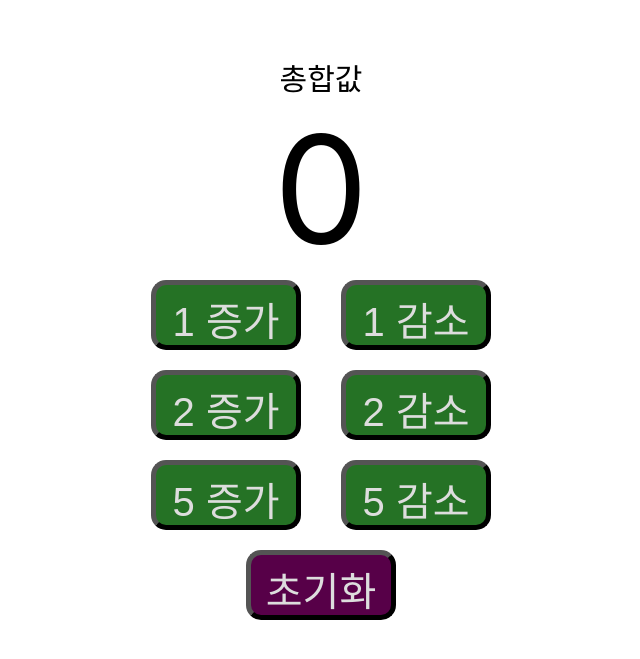
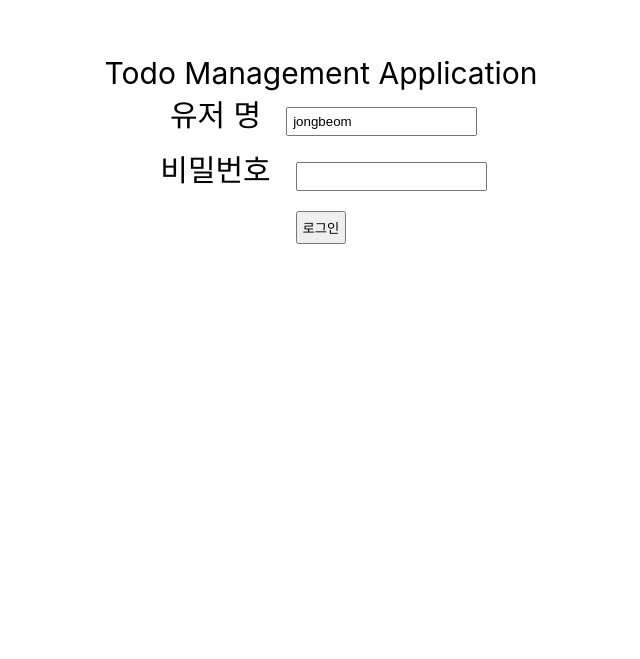
Before and after one commit to JongBeams/npmtest, a React (Create React App) app: page / in a window 1280 px wide. Shown: the part 145-804 px from the top of the page, without its empty margins (319-959 px from the left). Built offline with nearby package versions, Linux system fonts and the light colour scheme.

Commit message:
react 로그인페이지

```diff
--- a/package.json
+++ b/package.json
@@ -9,6 +9,7 @@
     "@testing-library/user-event": "^13.5.0",
     "react": "^19.2.0",
     "react-dom": "^19.2.0",
+    "react-router-dom": "^7.9.5",
     "react-scripts": "5.0.1",
     "web-vitals": "^2.1.4"
   },
--- a/src/App.js
+++ b/src/App.js
@@ -3,7 +3,8 @@ import './App.css';
 
 /*경로 지정*/
 //import LearningComponent from './components/learning-examples/LearningComponent';
-import Counter from './components/counter/Counter';
+//import Counter from './components/counter/Counter';
+import TodoApp from './components/todo/TodoApp';
 
 
 function App() {
@@ -11,7 +12,8 @@ function App() {
     <div className="App">
       {/* <LearningComponent/> */}
       {/* <PlayingWithProps property1="value1" property2="value2" /> */}
-      <Counter />
+      {/* <Counter /> */}
+      <TodoApp />
     </div>
   );
 }
--- /dev/null
+++ b/src/components/todo/TodoApp.css
@@ -0,0 +1,4 @@
+label, input, button{
+    margin: 10px;
+    padding: 5px;
+}
--- /dev/null
+++ b/src/components/todo/TodoApp.jsx
@@ -0,0 +1,88 @@
+import { useState } from 'react'
+import './TodoApp.css'
+
+export default function TodoApp() {
+    return (
+        <div className="TodoApp">
+            Todo Management Application
+            <LoginComponent />
+            {/* <WelcomeComponent/> */}
+        </div>
+    )
+}
+
+function LoginComponent() {
+
+    const [username, setUsername] = useState('jongbeom')
+    const [password, setPassword] = useState('')
+
+    const [showSuccessMessage, setShowSuccessMessage] = useState(false)
+    const [showErrorMessage, setShowErrorMessage] = useState(false)
+
+    function handleUsernameChange(event) {
+        //console.log(event.target.value);
+        setUsername(event.target.value);
+    }
+
+    function handlePasswordChange(event) {
+        //console.log(event.target.value);
+        setPassword(event.target.value);
+    }
+
+    //하드코딩 로그인 임시 확인
+    function handleSubmint() {
+        if (username === 'jongbeom' && password === '1q2w3e4r') {
+            console.log('success');
+            setShowSuccessMessage(true)
+            setShowErrorMessage(false)
+        }
+        else {
+            console.log('failed');
+            setShowSuccessMessage(false)
+            setShowErrorMessage(true)
+        }
+        return null
+    }
+
+    // function LoginMessageComponent() {
+    //     if (showSuccessMessage && !showErrorMessage) {
+    //         return (
+    //             <div className="successMessage">로그인 인증 성공</div>
+    //         )
+    //     }
+    //     else if(!showSuccessMessage && showErrorMessage){
+    //         return (
+    //             <div className="errorMessage">로그인 인증 실패. 로그인 정보를 확인해주세요.</div>
+    //         )
+    //     }
+    // }
+
+    return (
+        <div className="Login">
+            {/* <LoginMessageComponent/> */}
+            {showSuccessMessage && <div className="successMessage">로그인 인증 성공</div>}
+            {showErrorMessage && <div className="errorMessage">로그인 인증 실패. 로그인 정보를 확인해주세요.</div>}
+            <div className="LoginForm">
+                <div>
+                    <label>유저 명</label>
+                    <input type="text" name="username" value={username} onChange={handleUsernameChange} />
+                </div>
+                <div>
+                    <label>비밀번호</label>
+                    <input type="password" name="password" value={password} onChange={handlePasswordChange} />
+                </div>
+                <button type="button" name="login" onClick={handleSubmint}>로그인</button>
+            </div>
+        </div>
+    )
+}
+
+
+
+// function WelcomeComponent() {
+//     return (
+//         <div className="Welcome">
+//             Welcome Component
+//         </div>
+//     )
+// }
```
Also changed, not shown: 1 other file (tests, documents, lock files or other folders).
